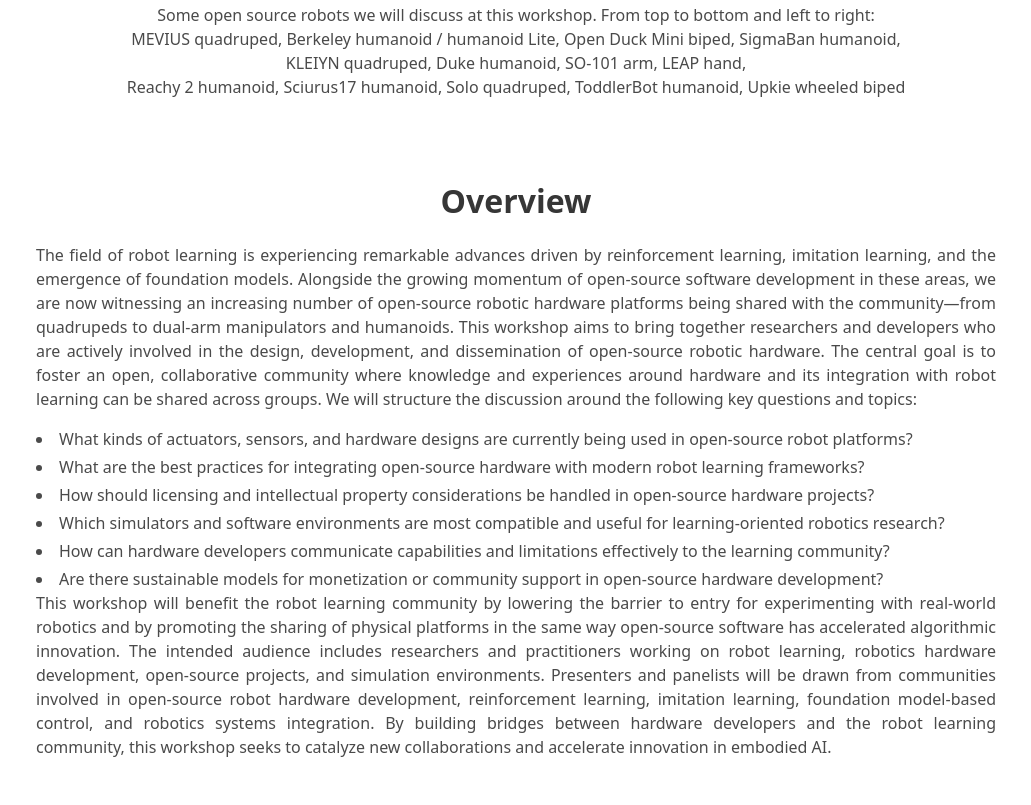
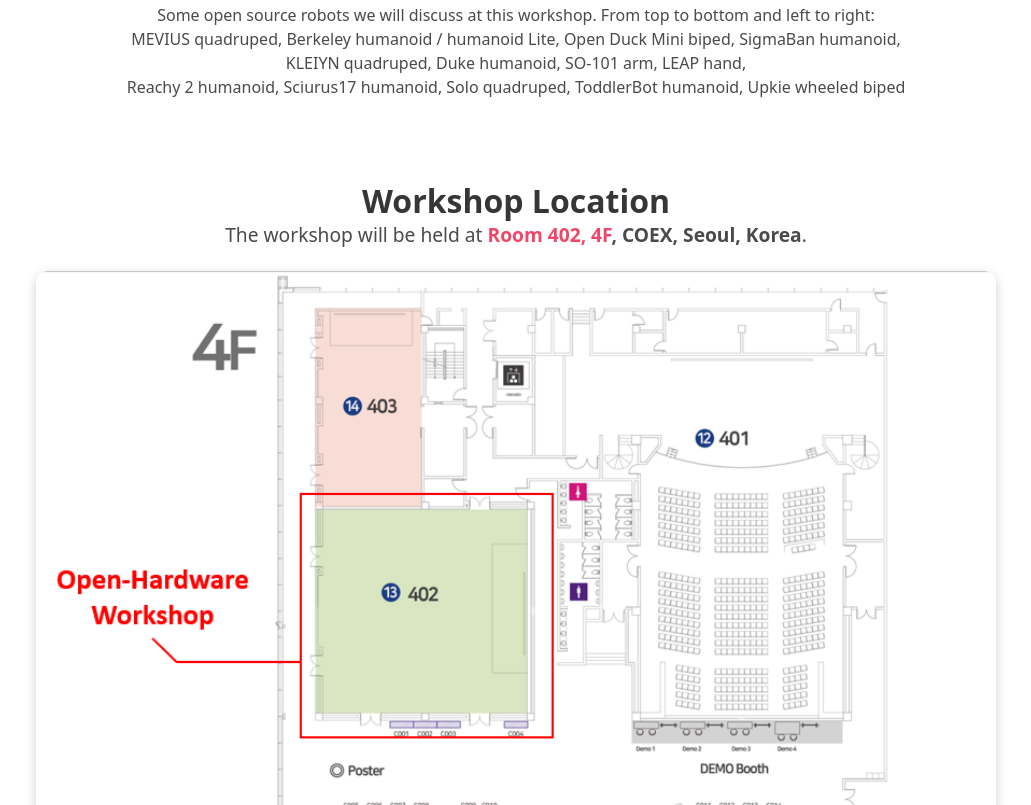
Before and after one commit to open-hardware-robots/CoRL2025, a plain HTML site: page index.html in a window 1280 px wide. Shown: the part 1335-2140 px from the top of the page, without its empty margins (124-1155 px from the left). Drawn offline with Linux system fonts and the light colour scheme; no server answers; a web font is replaced by a local one.

Commit message:
add workshop location info at the top

```diff
--- a/assets/css/index.css
+++ b/assets/css/index.css
@@ -103,3 +103,20 @@
   color: #333;
   border-radius: 4px;
 }
+
+/* Workshop Location Section */
+#location {
+  margin-bottom: 10rem;
+}
+
+#location .subtitle {
+  margin-bottom: 1.5rem;
+  font-size: 1.2rem;
+}
+
+#location .location-map img {
+  border-radius: 12px;
+  box-shadow: 0 4px 12px rgba(0,0,0,0.2);
+  max-width: 100%;
+  height: auto;
+}
--- a/index.html
+++ b/index.html
@@ -161,6 +161,20 @@
 						<br> Reachy 2 humanoid, Sciurus17 humanoid, Solo quadruped, ToddlerBot humanoid, Upkie wheeled biped
 					</figcaption>
 				</figure>
+      </div>
+    </div>
+  </section>
+
+	<section id="location" class="section">
+    <div class="container is-max-desktop">
+      <div class="columns is-centered has-text-centered">
+        <div class="column">
+          <h2 class="title is-3">Workshop Location</h2>
+					<p class="subtitle">The workshop will be held at <b><span class="has-text-danger">Room 402, 4F</span>, COEX, Seoul, Korea</b>.</p>
+          <figure class="image is-4by3 location-map">
+            <img src="./assets/images/map.png" alt="Workshop Location Map">
+          </figure>
+        </div>
       </div>
     </div>
   </section>
```
Also changed, not shown: assets/images/map.png (added).
